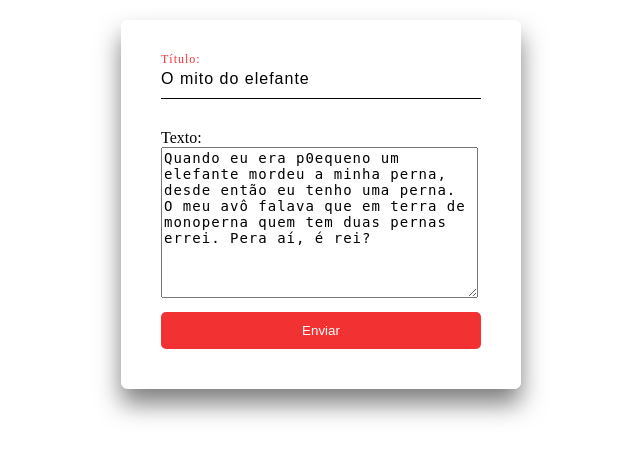
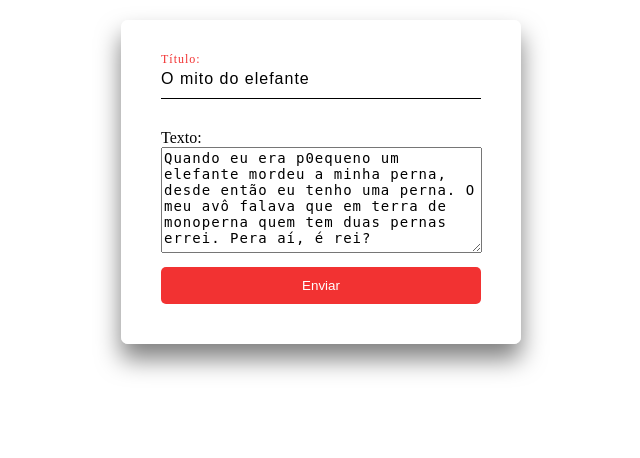
Before and after one commit to lievertom/2020.2-Projeto-Kokama-Ensino, a Django app: page /1/editar in a window 1280 px wide. Shown: the part 64-522 px from the top of the page, without its empty margins (319-959 px from the left). Run offline with Django 3.2, Linux system fonts and the light colour scheme; data comes from the database, SQL or seed files in the repository.

Commit message:
Resolve SonarCloud indications

```diff
--- a/static/css/style.css
+++ b/static/css/style.css
@@ -276,8 +276,6 @@ body {
     margin-bottom: 10px;
     font-size: 14px;
     letter-spacing: 1px;
-    width: 311px;
-    height: 145px;
 }
 
 .add-buttom-delete:hover {
```
